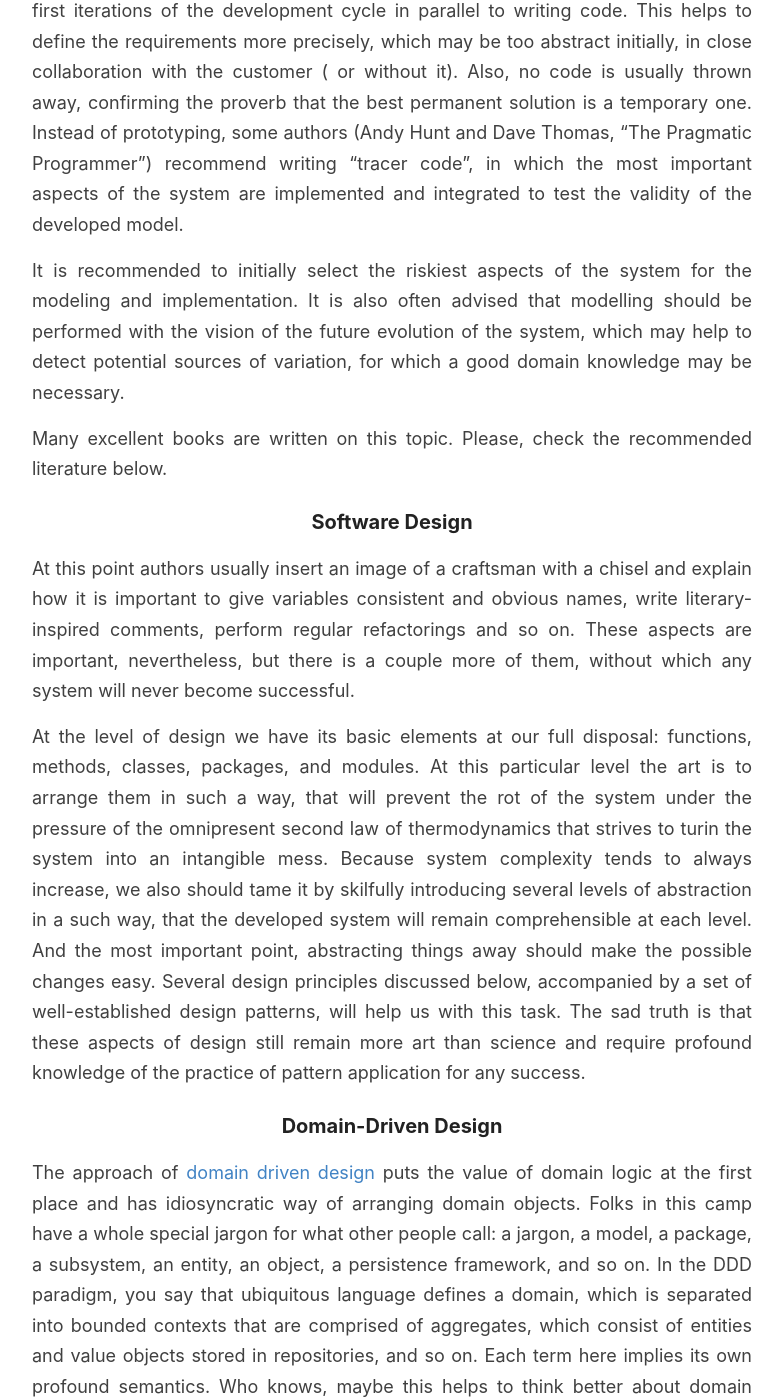
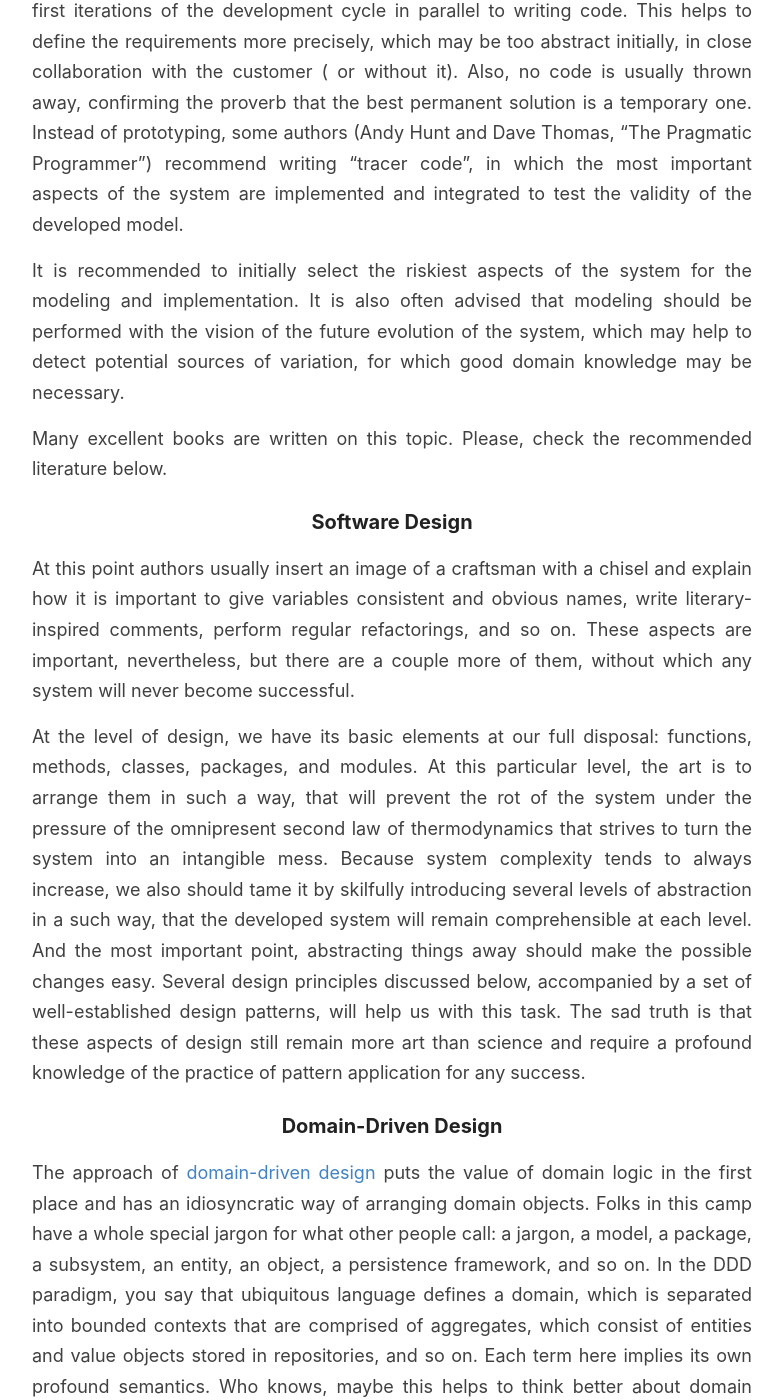
Before and after one commit to GChristensen/posts, a Jekyll site: the page built from _posts/2021-07-07-how-to-design-software-systems-qmark.md, in a window 1280 px wide and 1400 px high, scrolled down 1859 px. Shown: the whole window, without its empty margins (248-1031 px from the left). Built offline with Jekyll 4.4.1, drawn with Linux system fonts in a browser that asks for light colours; some of the changed text lies outside the part shown.

Commit message:
post edit

```diff
--- a/_posts/2021-07-07-how-to-design-software-systems-qmark.md
+++ b/_posts/2021-07-07-how-to-design-software-systems-qmark.md
@@ -8,7 +8,7 @@
 quality of user experience or subtle intricacies of project management. Although if you are asking yourself more mundane
 questions, such as: "How should I partition these classes?" or "How to implement API of the business layer?" this post
 is for you. We begin with well-known basic concepts that you may have encountered elsewhere, but not suspected that they
-are all parts of a larger picture, and finish with rarely-read graduate-level literature. Maybe at the end you will
+are all parts of a larger picture, and finish with rarely-read graduate-level literature. Maybe at the end, you will
 find your own answer to the question - how to design software systems?
 
 Software engineering, in its essence, is the art of creating abstractions. Quality and elaboration of the used
@@ -30,7 +30,7 @@
 
 NOTE: some terminology here is borrowed from the recommended literature below. Because authors often
 use [ad hoc](https://en.wikipedia.org/wiki/Ad_hoc) terms in the vein of
-[Martin Heidegger](https://en.wikipedia.org/wiki/Martin_Heidegger), it may differ from what you accustomed to read in
+[Martin Heidegger](https://en.wikipedia.org/wiki/Martin_Heidegger), it may differ from what you are accustomed reading in
 revered computer science books. The links are given predominantly to Wikipedia to prevent link rot, but as always, the
 best source of knowledge is in the references.
 
@@ -59,32 +59,32 @@
 test the validity of the developed model.
 
 It is recommended to initially select the riskiest aspects of the system for the modeling and implementation. It is also
-often advised that modelling should be performed with the vision of the future evolution of the system, which may
-help to detect potential sources of variation, for which a good domain knowledge may be necessary.
+often advised that modeling should be performed with the vision of the future evolution of the system, which may
+help to detect potential sources of variation, for which good domain knowledge may be necessary.
 
 Many excellent books are written on this topic. Please, check the recommended literature below.
 
 ### Software Design
 
 At this point authors usually insert an image of a craftsman with a chisel and explain how it is important to give
-variables consistent and obvious names, write literary-inspired comments, perform regular refactorings and so on. These
-aspects are important, nevertheless, but there is a couple more of them, without which any system will never become
+variables consistent and obvious names, write literary-inspired comments, perform regular refactorings, and so on. These
+aspects are important, nevertheless, but there are a couple more of them, without which any system will never become
 successful.
 
-At the level of design we have its basic elements at our full disposal: functions, methods, classes, packages, and
-modules. At this particular level the art is to arrange them in such a way, that will prevent the rot of the system
-under the pressure of the omnipresent second law of thermodynamics that strives to turin the system into an intangible
+At the level of design, we have its basic elements at our full disposal: functions, methods, classes, packages, and
+modules. At this particular level, the art is to arrange them in such a way, that will prevent the rot of the system
+under the pressure of the omnipresent second law of thermodynamics that strives to turn the system into an intangible
 mess. Because system complexity tends to always increase, we also should tame it by skilfully introducing several levels
 of abstraction in a such way, that the developed system will remain comprehensible at each level. And the most important
 point, abstracting things away should make the possible changes easy. Several design principles discussed below,
 accompanied by a set of well-established design patterns, will help us with this task. The sad truth is that these aspects
-of design still remain more art than science and require profound knowledge of the practice of pattern application for any
+of design still remain more art than science and require a profound knowledge of the practice of pattern application for any
 success.
 
 ### Domain-Driven Design
 
-The approach of [domain driven design](https://en.wikipedia.org/wiki/Domain-driven_design) puts the value of domain
-logic at the first place and has idiosyncratic way of arranging domain objects. Folks in this camp have a whole special
+The approach of [domain-driven design](https://en.wikipedia.org/wiki/Domain-driven_design) puts the value of domain
+logic in the first place and has an idiosyncratic way of arranging domain objects. Folks in this camp have a whole special
 jargon for what other people call: a jargon, a model, a package, a subsystem, an entity, an object, a persistence
 framework, and so on. In the DDD paradigm, you say that ubiquitous language defines a domain, which is separated into
 bounded contexts that are comprised of aggregates, which consist of entities and value objects stored in repositories,
@@ -95,7 +95,7 @@
 The domain-driven design methodology is described in the book "Domain-Driven Design: Tackling Complexity in
 the Heart of Software" by Eric Evans. Here it is worth listing several lessons that could be derived from this approach:
 
-1. Good understanding of the problem-area jargon may be important for the creation of an adequate domain model.
+1. A good understanding of the problem-area jargon may be important for the creation of an adequate domain model.
 2. The domain code (also known as business logic or business rules) should be kept clean from other types of application
    logic to minimize the gap between the domain model and its implementation. It is because of that MVC was invented,
    and non-domain utility or application logic is usually placed into a separate layer of controllers or services.
@@ -106,17 +106,17 @@
 
 [Separation of concerns](https://en.wikipedia.org/wiki/Separation_of_concerns)
 (modularization) is the cornerstone of quality software. By keeping each part of the
-functionality in a dedicated module, you make the possible changes easier and increase maintainability of the code.
-Well-separated concerns are also immune to variation - changes in some parts of the system produce minimal impact on its
+functionality in a dedicated module, you make the possible changes easier and increase the maintainability of the code.
+Well-separated concerns are also immune to variation - changes in some parts of the system produce a minimal impact on its
 other parts.
 
-Several principles help to write code that is well modularized:
+Several principles help to write well modularized code:
 
 * Do not repeat yourself (also known as [DRY](https://en.wikipedia.org/wiki/Don%27t_repeat_yourself)). This principle is
   as simple as it is powerful. By not duplicating code you minimize the area for potential changes and errors.
 
 * Decoupling - this concept implies that modules, for example, classes in object-oriented
-  languages, should only minimally depend on each other. Two source code metrics often used in this
+  languages, should only minimally depend on each other. Two source code metrics are often used in this
   context: [cohesion](https://en.wikipedia.org/wiki/Cohesion_(computer_science)) - the degree to which the elements
   inside a module belong together and [coupling](https://en.wikipedia.org/wiki/Coupling_(computer_programming)) - the
   degree of interdependence between modules. A designer should strive to maximize cohesion and minimize coupling. There
@@ -326,7 +326,7 @@
 In this sense, the book has lost absolutely nothing for almost 15 years of its existence.
 
 * "Functional Programming Made Easier" by Charles Scalfani adds a yet another dimension of despair. In two thousand
-  pages of fine print it explains that you can not skillfully build functional abstractions without the knowledge
+  pages of fine print, it explains that you can not skillfully build functional abstractions without the knowledge
   of category theory and attempts to teach you some of it along the way.
 
 * If you are still struggling, read [Professor Frisby's Mostly Adequate Guide to Functional Programming](https://github.com/MostlyAdequate/mostly-adequate-guide)
@@ -374,7 +374,7 @@
   may contain a null-reference. Since they heavily rely on functional programming concepts, their use may look obscure
   and ugly, especially in languages without built-in [pattern matching](https://en.wikipedia.org/wiki/Pattern_matching),
   such as Java. A clever solution, implemented, for example, in [Kotlin](https://en.wikipedia.org/wiki/Kotlin_(programming_language))
-  is just to prohibit the use of null-references for non-nullable types, and provide nullable ones with
+  is just to prohibit the use of null-references for non-nullable types and provide nullable ones with
   [null-coalescing operators](https://en.wikipedia.org/wiki/Null_coalescing_operator).
 
 ### Structural Considerations
@@ -411,7 +411,7 @@
   Abstract factories are usually used to create instances of such volatile objects.
 
 All these principles are described in more detail in the books by Robert C. Martin, for example, in
-"Clean Architecture: A Craftsman's Guide to Software Structure and Design". The name of this book may be misleading,
+"Clean Architecture: A Craftsman's Guide to Software Structure and Design". The name of this book may be misleading
 because this is a book not about architecture but about tidiness.
 
 #### GRASP Principles
@@ -428,7 +428,7 @@
     * Instances of the creator closely use instances of the created class.
     * Instances of the creator have the initializing information for instances of the created class and pass it on creation.
 
-* Controller - in this pattern some objects are assigned the responsibility to process non-UI events of the application.
+* Controller - in this pattern, some objects are assigned the responsibility to process non-UI events of the application.
   This allows separating application-specific logic from the presentation- and business-logic.
 
 * Indirection - this is a more general pattern, similar to the GoF [mediator](https://en.wikipedia.org/wiki/Mediator_pattern)
@@ -544,7 +544,7 @@
 
 * [Service-based architecture](https://en.wikipedia.org/wiki/Service-oriented_architecture) -
   is a distributed architecture that may consist of a separately deployed presentation node, a set of coarse-grained
-  domain-partitioned service nodes and a monolithic database. A very popular choice for many business-related
+  domain-partitioned service nodes, and a monolithic database. A very popular choice for many business-related
   applications.
 
 * [Event-driven architecture](https://en.wikipedia.org/wiki/Event-driven_architecture) - is made up of decoupled event
@@ -607,4 +607,4 @@
 * Markus Voelter - DSL Engineering: Designing, Implementing and Using Domain-Specific Languages
 * Tomasz Nurkiewicz, Ben Christensen - Reactive Programming with RxJava
 
-Happy studying!
+The devil is in the details. Happy studying!
```
Also changed, not shown: other parts of _posts/2021-07-07-how-to-design-software-systems-qmark.md (+29 -29 lines).
